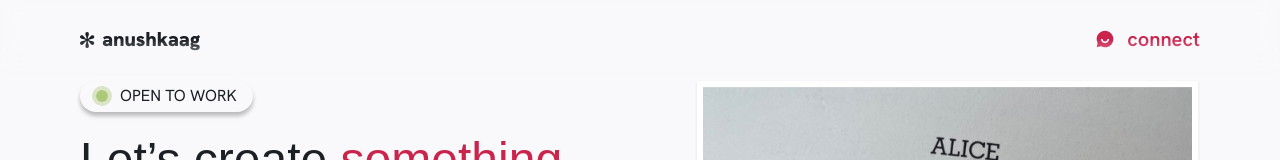
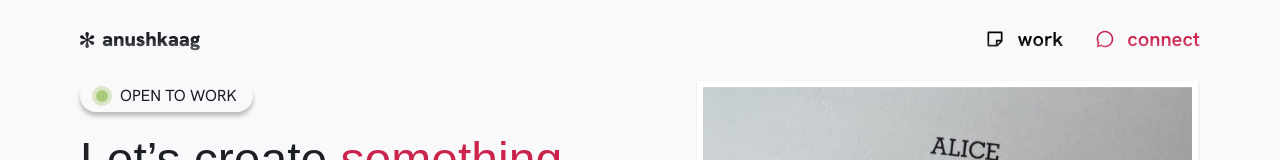
Before and after one commit to PixeledCode/anushka-folio, a Next.js app: page /connect in a window 1280 px wide. Shown: the top 160 px of the page. Built offline with nearby package versions, Linux system fonts and the light colour scheme; a web font is replaced by a local one.

Commit message:
update navbar and icons

```diff
--- a/assets/icons/ConnectOutline.tsx
+++ b/assets/icons/Connect.tsx
@@ -1,6 +1,10 @@
-export const ConnectOutline = () => {
+export const Connect = () => {
   return (
-    <svg xmlns="http://www.w3.org/2000/svg" viewBox="0 0 24 24" fill="var(--slate-12)">
+    <svg
+      xmlns="http://www.w3.org/2000/svg"
+      viewBox="0 0 24 24"
+      fill="currentColor"
+    >
       <path d="M7.29117 20.8242L2 22L3.17581 16.7088C2.42544 15.3056 2 13.7025 2 12C2 6.47715 6.47715 2 12 2C17.5228 2 22 6.47715 22 12C22 17.5228 17.5228 22 12 22C10.2975 22 8.6944 21.5746 7.29117 20.8242ZM7.58075 18.711L8.23428 19.0605C9.38248 19.6745 10.6655 20 12 20C16.4183 20 20 16.4183 20 12C20 7.58172 16.4183 4 12 4C7.58172 4 4 7.58172 4 12C4 13.3345 4.32549 14.6175 4.93949 15.7657L5.28896 16.4192L4.63416 19.3658L7.58075 18.711Z"></path>
     </svg>
   );
--- a/assets/icons/ConnectFilled.tsx
+++ /dev/null
@@ -1,7 +0,0 @@
-export const ConnectFilled = () => {
-  return (
-    <svg xmlns="http://www.w3.org/2000/svg" viewBox="0 0 24 24" fill="var(--primary)">
-      <path d="M7.29117 20.8242L2 22L3.17581 16.7088C2.42544 15.3056 2 13.7025 2 12C2 6.47715 6.47715 2 12 2C17.5228 2 22 6.47715 22 12C22 17.5228 17.5228 22 12 22C10.2975 22 8.6944 21.5746 7.29117 20.8242ZM7 12C7 14.7614 9.23858 17 12 17C14.7614 17 17 14.7614 17 12H15C15 13.6569 13.6569 15 12 15C10.3431 15 9 13.6569 9 12H7Z"></path>
-    </svg>
-  );
-};
--- a/assets/icons/WorkOutline.tsx
+++ b/assets/icons/Work.tsx
@@ -1,6 +1,10 @@
-export const WorkOutline = () => {
+export const Work = () => {
   return (
-    <svg xmlns="http://www.w3.org/2000/svg" viewBox="0 0 24 24" fill="var(--slate-12)">
+    <svg
+      xmlns="http://www.w3.org/2000/svg"
+      viewBox="0 0 24 24"
+      fill="currentColor"
+    >
       <path d="M21 15L15 20.996L4.00221 21C3.4487 21 3 20.5551 3 20.0066V3.9934C3 3.44476 3.44495 3 3.9934 3H20.0066C20.5552 3 21 3.45576 21 4.00247V15ZM19 5H5V19H13V14C13 13.4872 13.386 13.0645 13.8834 13.0067L14 13L19 12.999V5ZM18.171 14.999L15 15V18.169L18.171 14.999Z"></path>
     </svg>
   );
--- a/assets/icons/WorkFilled.tsx
+++ /dev/null
@@ -1,7 +0,0 @@
-export const WorkFilled = () => {
-  return (
-    <svg xmlns="http://www.w3.org/2000/svg" viewBox="0 0 24 24" fill="var(--primary)">
-      <path d="M15 14L14.8834 14.0067C14.4243 14.0601 14.0601 14.4243 14.0067 14.8834L14 15V21H3.99826C3.44694 21 3 20.5551 3 20.0066V3.9934C3 3.44476 3.44495 3 3.9934 3H20.0066C20.5552 3 21 3.44749 21 3.9985V14H15ZM21 16L16 20.997V16H21Z"></path>
-    </svg>
-  );
-};
--- a/assets/icons/index.ts
+++ b/assets/icons/index.ts
@@ -1,8 +1,7 @@
 export { ArrowUpRight } from "./ArrowUpRight";
 export { Chat } from "./Chat";
 export { ChevronRight } from "./ChevronRight";
-export { ConnectFilled } from "./ConnectFilled";
-export { ConnectOutline } from "./ConnectOutline";
+export { Connect } from "./Connect";
 export { HomeFilled } from "./HomeFilled";
 export { HomeOutline } from "./HomeOutline";
 export { Info } from "./Info";
@@ -10,5 +9,4 @@ export { Linkedin } from "./Linkedin";
 export { Location } from "./Location";
 export { Mail } from "./Mail";
 export { Resume } from "./Resume";
-export { WorkFilled } from "./WorkFilled";
-export { WorkOutline } from "./WorkOutline";
+export { Work } from "./Work";
--- a/components/Navbar.tsx
+++ b/components/Navbar.tsx
@@ -1,10 +1,11 @@
 "use client";
 
-import { ConnectOutline, ConnectFilled } from "@/assets/icons";
+import { Connect, Work } from "@/assets/icons";
 import { cn } from "@/lib/utils";
 import Image from "next/image";
 import Link from "next/link";
 import { usePathname } from "next/navigation";
+import { useState } from "react";
 
 export default function Navbar() {
   const pathname = usePathname();
@@ -12,39 +13,13 @@ export default function Navbar() {
   return (
     <nav className="navbar">
       <div className="flex items-center gap-4 justify-between px-10 md:px-20 py-4 md:py-6">
-        {/* <NavLink
-          onClick={() => {
-            window.scrollTo({
-              top: 0,
-              behavior: "smooth",
-            });
-          }}
-          icon={<HomeOutline />}
-          // active={pathname === "/"}
-          className="hidden md:flex"
-        >
-          about me
-        </NavLink> */}
-        <Link href="/" className="block md:hidden">
+        <Link href="/">
           <Image src="/anushkaLogo.svg" alt="logo" width={121} height={100} />
         </Link>
-        <button
-          onClick={() => {
-            window.scrollTo({
-              top: 0,
-              behavior: "smooth",
-            });
-          }}
-        >
-          <Image
-            src="/anushkaLogo.svg"
-            alt="logo"
-            width={121}
-            height={100}
-            className="hidden md:block cursor-pointer"
-          />
-        </button>
         <div className="flex gap-8">
+          <NavLink href="/work" icon={<Work />} active={pathname === "/work"}>
+            work
+          </NavLink>
           <NavLink
             onClick={() => {
               window.scrollTo({
@@ -52,9 +27,7 @@ export default function Navbar() {
                 behavior: "smooth",
               });
             }}
-            icon={
-              pathname === "/connect" ? <ConnectFilled /> : <ConnectOutline />
-            }
+            icon={<Connect />}
             active={pathname === "/connect"}
           >
             connect
@@ -71,24 +44,46 @@ const NavLink = ({
   icon,
   active,
   className,
+  href,
 }: {
   children: React.ReactNode;
-  onClick: () => void;
+  onClick?: () => void;
   icon?: React.ReactNode;
   active?: boolean;
   className?: string;
+  href?: string;
 }) => {
-  return (
-    <button
-      onClick={onClick}
-      className={cn(
-        "text-base md:text-xl font-semibold flex items-center gap-1 md:gap-3 text-black cursor-pointer",
-        active && "text-primary",
-        className && className
-      )}
-    >
+  const [hovered, setHovered] = useState(false);
+
+  const finalClassName = cn(
+    "text-base md:text-xl font-semibold flex items-center gap-1 md:gap-3 text-black cursor-pointer transition-colors",
+    (active || hovered) && "text-primary",
+    className,
+  );
+
+  const handlers = {
+    onMouseEnter: () => setHovered(true),
+    onMouseLeave: () => setHovered(false),
+  };
+
+  const content = (
+    <>
       <div className="w-4 h-4 md:w-5 md:h-5">{icon}</div>
       {children}
+    </>
+  );
+
+  if (href) {
+    return (
+      <Link className={finalClassName} href={href} {...handlers}>
+        {content}
+      </Link>
+    );
+  }
+
+  return (
+    <button onClick={onClick} className={finalClassName} {...handlers}>
+      {content}
     </button>
   );
 };
```
